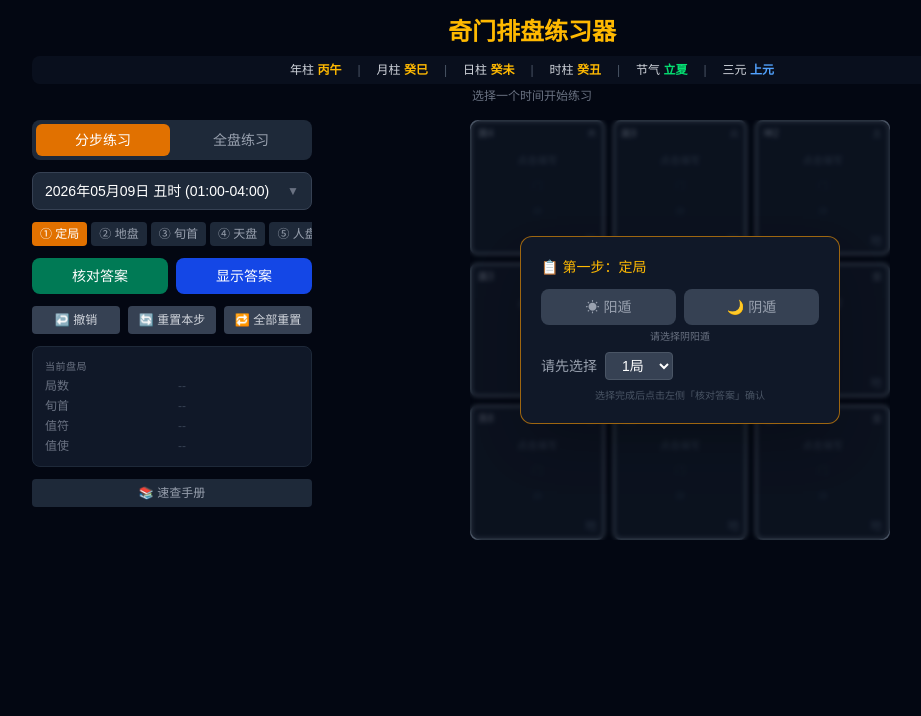
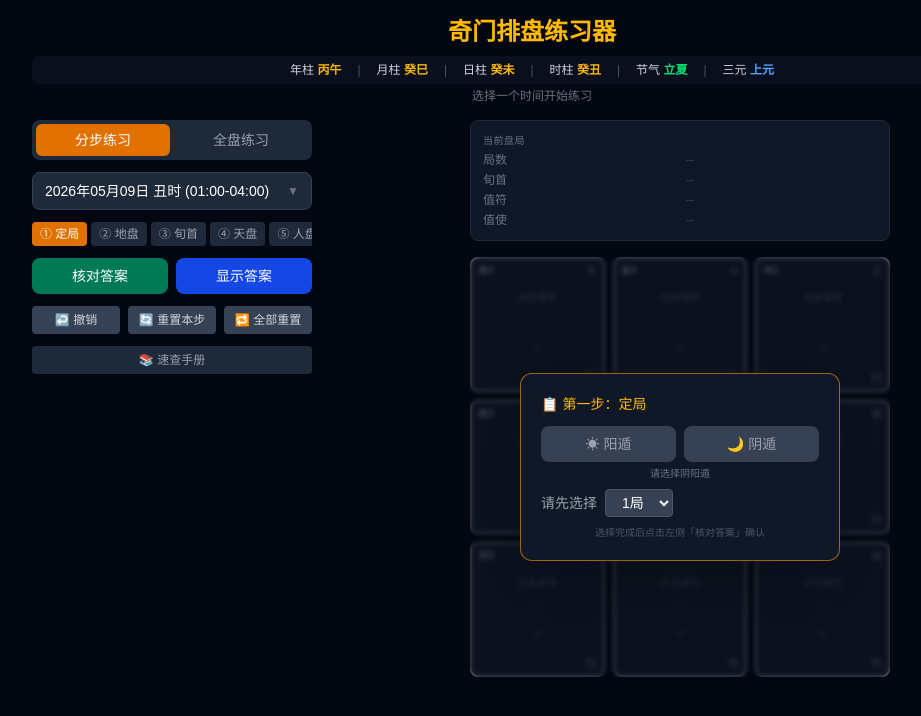
Before and after one commit to aukufddxxyy/qimen-trainer, a Next.js app: page / in a window 1280 px wide. Shown: the top 716 px of the page, without its empty margins (108-1029 px from the left). Built offline with nearby package versions, Linux system fonts and the light colour scheme.

Commit message:
调整：盘局信息卡从侧边栏移至盘面上方

```diff
--- a/src/app/page.tsx
+++ b/src/app/page.tsx
@@ -371,8 +371,17 @@ ${[1,2,3,4,5,6,7,8,9].map(g => {
               isStepMode={isStepMode} showAnswer={showAnswer}
               onResetStep={resetStep} onResetAll={resetAll} onUndo={undo}
             />
+            <button
+              onClick={() => setShowQuickRef(true)}
+              className="w-full py-1.5 text-xs bg-gray-800 hover:bg-gray-700 rounded text-gray-400"
+            >
+              📚 速查手册
+            </button>
+          </aside>
+
+          <main className="flex flex-col items-center gap-4">
             {/* 盘局信息 */}
-            <div className="bg-gray-900 border border-gray-800 rounded-lg p-3 space-y-1.5">
+            <div className="w-full max-w-[420px] bg-gray-900 border border-gray-800 rounded-lg p-3 space-y-1.5">
               <h4 className="text-[10px] text-gray-500 uppercase tracking-wider mb-1">当前盘局</h4>
               <div className="grid grid-cols-2 gap-x-3 gap-y-1 text-xs">
                 <span className="text-gray-500">局数</span>
@@ -395,15 +404,6 @@ ${[1,2,3,4,5,6,7,8,9].map(g => {
                 </span>
               </div>
             </div>
-            <button
-              onClick={() => setShowQuickRef(true)}
-              className="w-full py-1.5 text-xs bg-gray-800 hover:bg-gray-700 rounded text-gray-400"
-            >
-              📚 速查手册
-            </button>
-          </aside>
-
-          <main className="flex flex-col items-center gap-4">
             {/* 九宫格 + 定局遮罩 */}
             <div className="relative w-full max-w-[420px] mx-auto">
               <PanGrid
```
